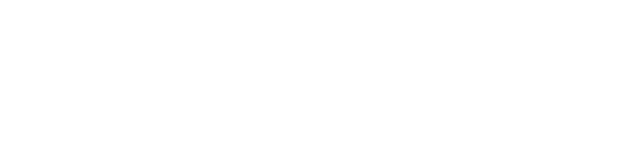
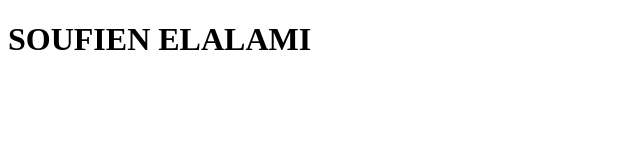
Before and after one commit to souflife/HTML1, a plain HTML site: page index.html in a window 1280 px wide. Shown: the whole page, without its empty margins (0-640 px from the left). Drawn offline with Linux system fonts and the light colour scheme.

Commit message:
ajoute style.css

```diff
--- a/index.html
+++ b/index.html
@@ -4,6 +4,9 @@
     <meta charset="UTF-8" />
     <meta name="viewport" content="width=device-width, initial-scale=1.0" />
     <title>Document</title>
+    <link rel="stylesheet" href="style.css" />
   </head>
-  <body></body>
+  <body>
+    <h1>SOUFIEN ELALAMI</h1>
+  </body>
 </html>
```
Also changed, not shown: style.css (added).
